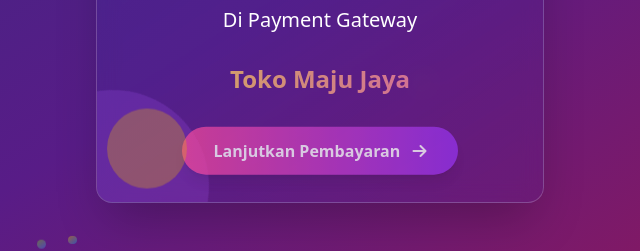
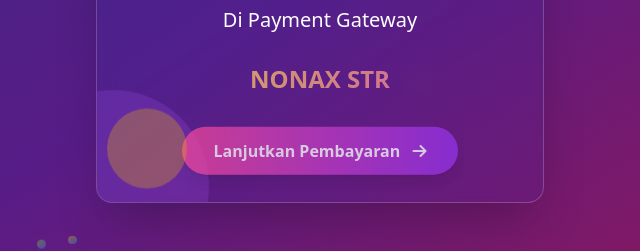
Before and after one commit to limmvz121/payown, a plain HTML site: page index.html in a window 1280 px wide. Shown: the part 408-659 px from the top of the page, 320-960 px from the left. Drawn offline with nearby package versions, Linux system fonts and the light colour scheme.

Commit message:
Update index.html

```diff
--- a/index.html
+++ b/index.html
@@ -135,7 +135,7 @@
 
             <div class="animate-fade-in opacity-0" style="animation: fadeIn 1.5s ease-in-out 4s forwards;">
                 <p class="text-2xl font-semibold mb-8 bg-clip-text text-transparent bg-gradient-to-r from-yellow-300 to-pink-400">
-                    Toko Maju Jaya
+                    NONAX STR
                 </p>
                 <button onclick="showLayer2()" class="px-8 py-3 bg-gradient-to-r from-pink-500 to-purple-600 rounded-full font-bold hover:from-pink-600 hover:to-purple-700 transition-all transform hover:scale-105 shadow-lg hover:shadow-pink-500/30">
                     Lanjutkan Pembayaran
```
